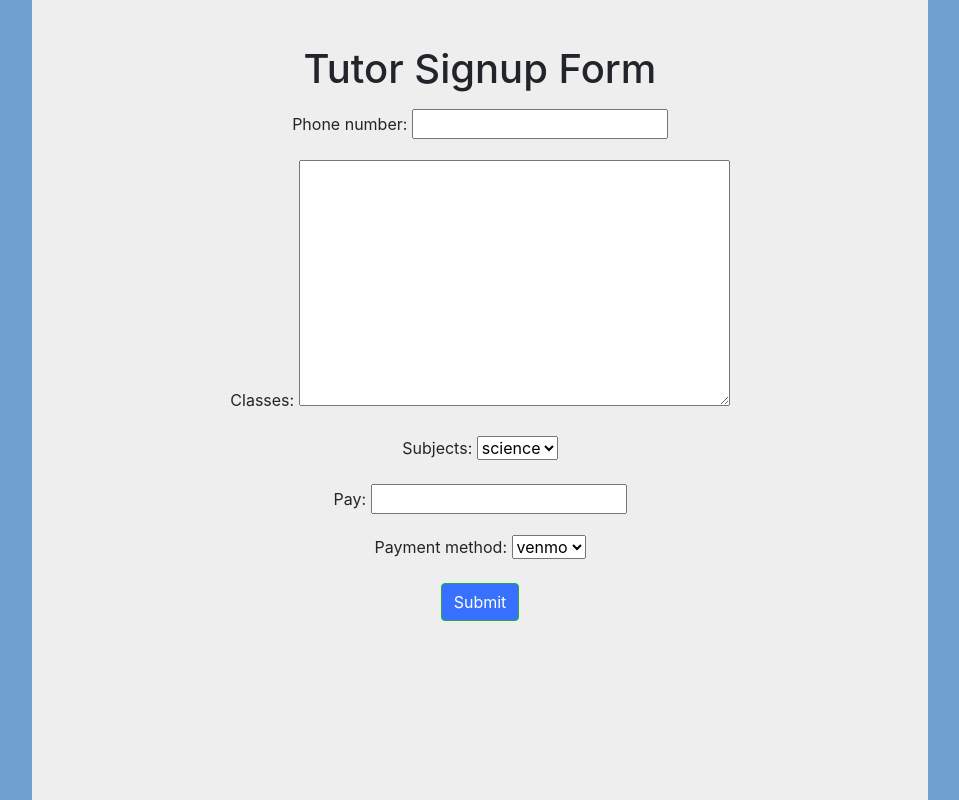
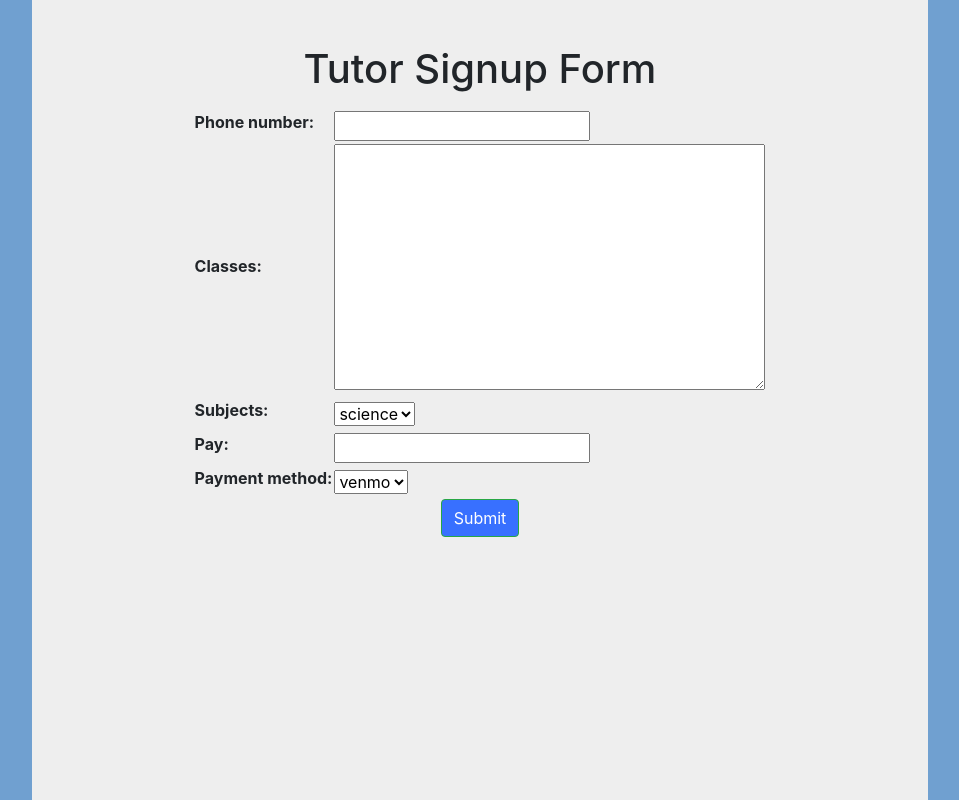
Before and after one commit to jayli201/quick-tutor, a Django app: page /tutors/signup in a window 1280 px wide. Shown: the whole page, without its empty margins (160-1119 px from the left). Run offline with Django 3.2, Linux system fonts and the light colour scheme; some libraries are stand-ins or nearby versions.

Commit message:
Spruced up forms a bit

```diff
--- a/students/static/students/format.css
+++ b/students/static/students/format.css
@@ -23,3 +23,9 @@ footer {
 #wrapper {
   padding-bottom: 2.5rem;
 }
+
+table {
+  text-align:left;
+  margin-left:auto;
+  margin-right:auto;
+}
--- a/students/templates/students/signup.html
+++ b/students/templates/students/signup.html
@@ -28,7 +28,9 @@
 {% block body %}
 <p ALIGN="center"><form action="/students/signup" method="POST">
     {% csrf_token %}
-    <p ALIGN="center">{{ form.as_p }}</p>
+    <table>
+      {{ form.as_table }}
+    </table>
     <button style="background-color: #3870ff;" type="submit" class="btn btn-success">Submit</button>
 </form>
 {% endblock %}</p>
--- a/tutors/static/tutors/format.css
+++ b/tutors/static/tutors/format.css
@@ -23,3 +23,9 @@ footer {
 #wrapper {
   padding-bottom: 2rem;
 }
+
+table {
+  text-align:left;
+  margin-left:auto;
+  margin-right:auto;
+}
--- a/tutors/templates/tutors/signup.html
+++ b/tutors/templates/tutors/signup.html
@@ -26,7 +26,9 @@
 {% block body %}
 <p ALIGN="center"><form action="/tutors/signup" method="POST">
     {% csrf_token %}
-    <p ALIGN="center">{{ form.as_p }}</p>
+    <table>
+      {{ form.as_table }}
+    </table>
     <button style="background-color: #3870ff" type="submit" class="btn btn-success">Submit</button>
 </form>
 {% endblock %}</p>
```
